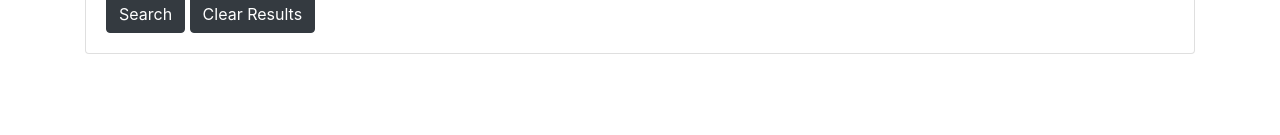
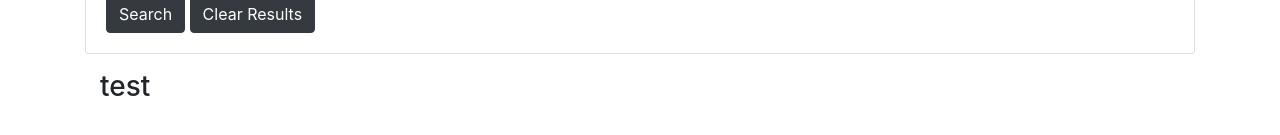
Before and after one commit to Mark4348/New-York-Times-API, a plain HTML site: page index.html in a window 1280 px wide. Shown: the part 635-770 px from the top of the page. Drawn offline with nearby package versions, Linux system fonts and the light colour scheme.

Commit message:
Gave id to top article div

```diff
--- a/index.html
+++ b/index.html
@@ -35,8 +35,8 @@
                 <button id="clearBtn" type="button" class="btn btn-dark">Clear Results</button>
             </div>
           </div>
-          <div class=container>
-            <h1></h1>
+          <div id="topAricle" class="container">
+            <h3>test</h3>
 
           </div>
     </form>
```
Also changed, not shown: logic.js (+23 -0 lines).
